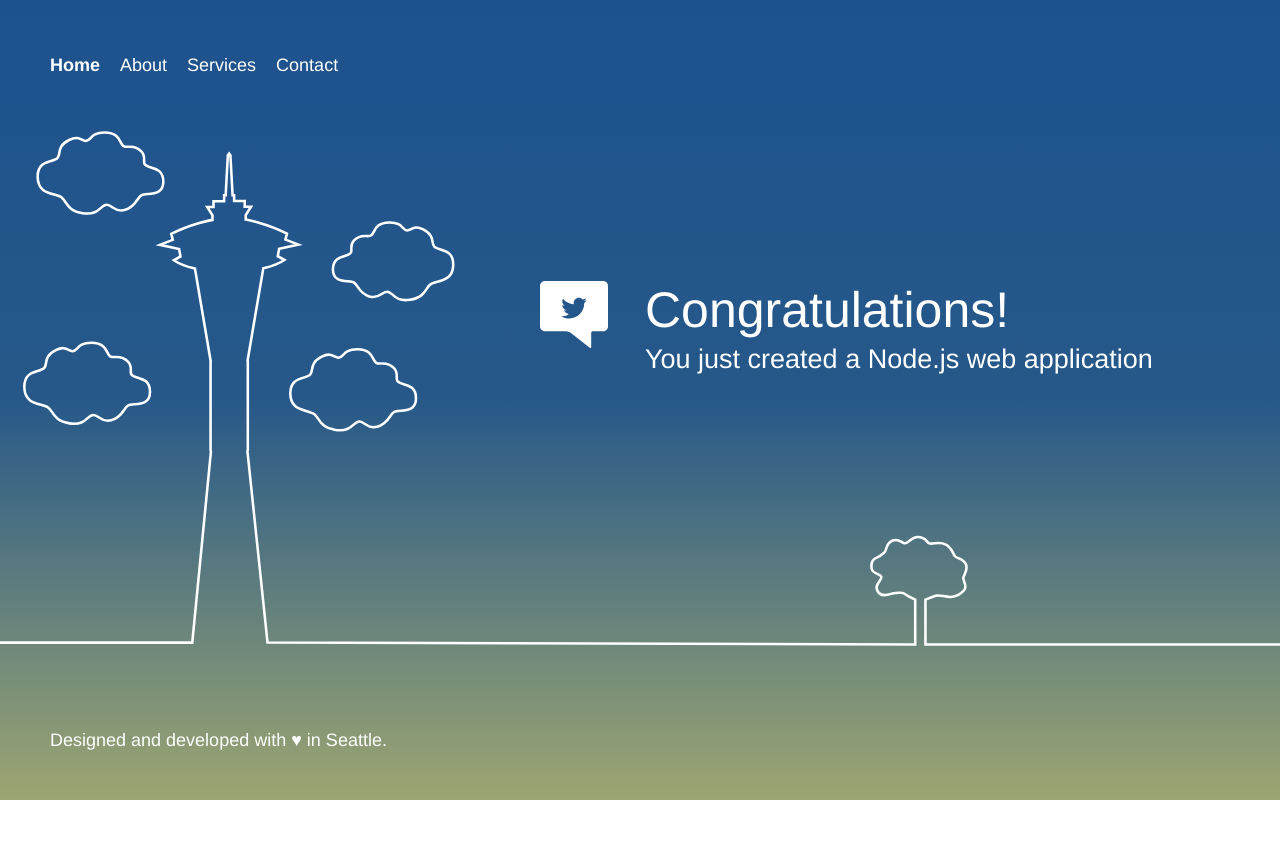
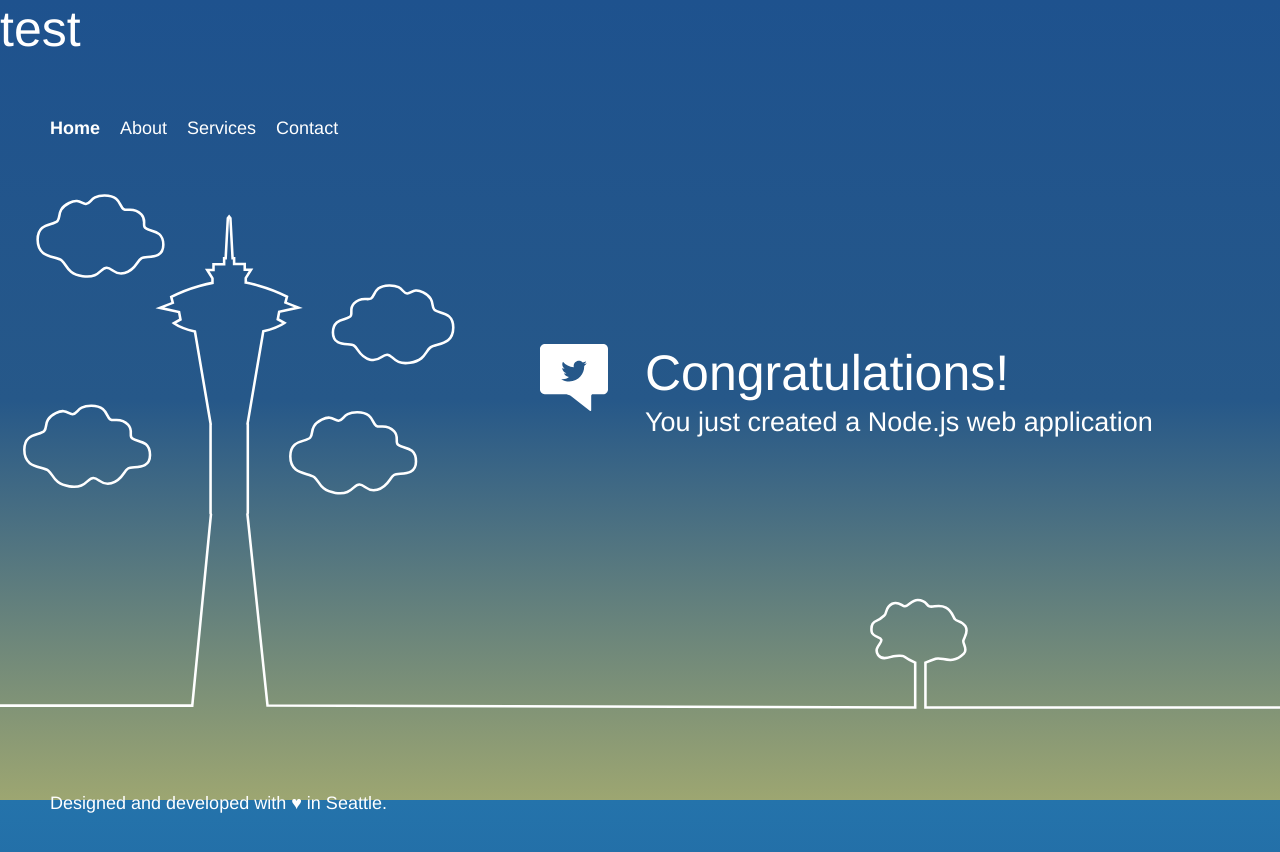
Before and after one commit to Matthew404040/helloWorld, a website: page public/index.html in a window 1280 px wide. Before the commit the page ends 800 px from the top, so only its background shows below. Drawn offline with Linux system fonts and the light colour scheme.

Commit message:
Update index.html

```diff
--- a/public/index.html
+++ b/public/index.html
@@ -10,6 +10,7 @@
 </head>
 
 <body class="">
+    <h1>test</h1>
     <div class="wrapper">
         <div class="graphics">
             <div class="tower">
```
